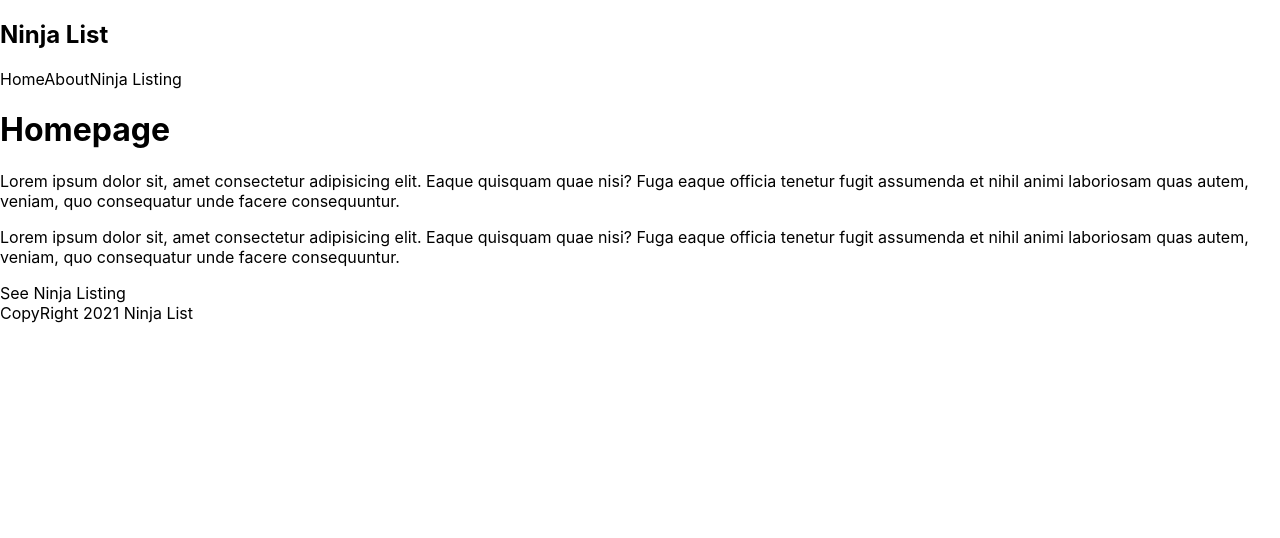
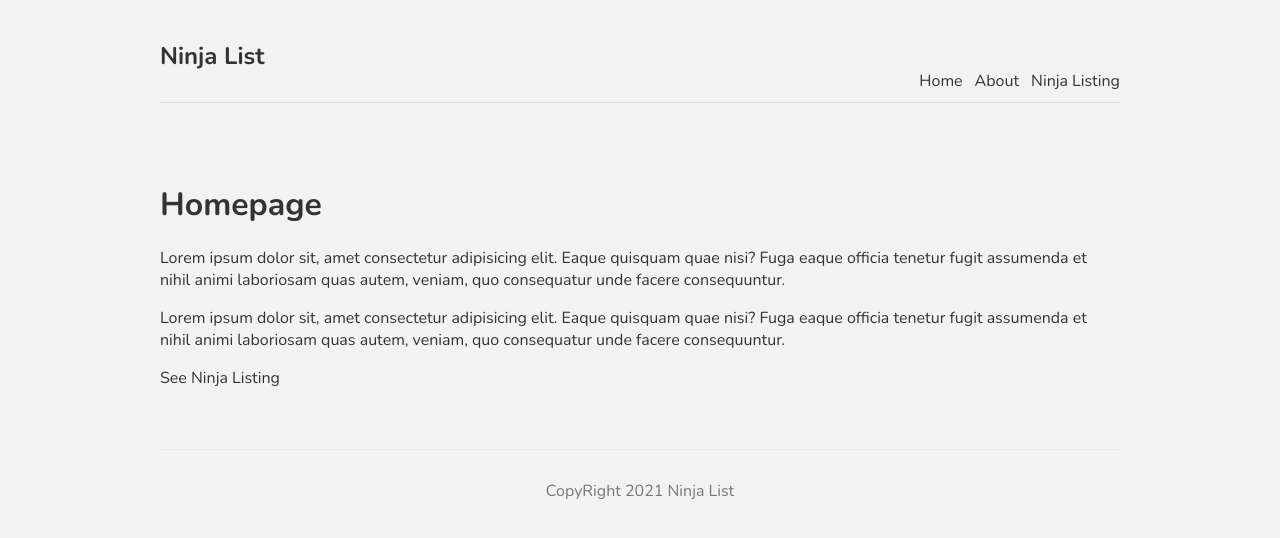
Before and after one commit to RuFrontEnd/next-research, a Next.js app in the folder net-ninja-tutorial/: page / in a window 1280 px wide. Shown: the top 538 px of the page. Built offline with nearby package versions, Linux system fonts and the light colour scheme.

Commit message:
新增全域 css

```diff
--- a/net-ninja-tutorial/components/Footer.js
+++ b/net-ninja-tutorial/components/Footer.js
@@ -1,5 +1,5 @@
 const Footer = () => {
-  return <div>CopyRight 2021 Ninja List</div>;
+  return <footer>CopyRight 2021 Ninja List</footer>;
 };
 
 export default Footer;
--- /dev/null
+++ b/net-ninja-tutorial/components/Layout.js
@@ -0,0 +1,14 @@
+import Navbar from "@/components/Navbar";
+import Footer from "@/components/Footer";
+
+const Layout = ({ children }) => {
+  return (
+    <div className="content">
+      <Navbar />
+      {children}
+      <Footer />
+    </div>
+  );
+};
+
+export default Layout;
--- a/net-ninja-tutorial/pages/_app.js
+++ b/net-ninja-tutorial/pages/_app.js
@@ -1,7 +1,12 @@
-import '../styles/globals.css'
+import "../styles/globals.css";
+import Layout from "@/components/Layout";
 
 function MyApp({ Component, pageProps }) {
-  return <Component {...pageProps} />
+  return (
+    <Layout>
+      <Component {...pageProps} />
+    </Layout>
+  );
 }
 
-export default MyApp
+export default MyApp;
--- a/net-ninja-tutorial/pages/index.js
+++ b/net-ninja-tutorial/pages/index.js
@@ -9,7 +9,6 @@
 export default function Home() {
   return (
     <div>
-      <Navbar />
       <h1>Homepage</h1>
       <p>
         Lorem ipsum dolor sit, amet consectetur adipisicing elit. Eaque quisquam
@@ -24,7 +23,6 @@
       <Link href="/ninjas">
         <a>See Ninja Listing</a>
       </Link>
-      <Footer />
     </div>
   );
 }
--- a/net-ninja-tutorial/styles/globals.css
+++ b/net-ninja-tutorial/styles/globals.css
@@ -1,16 +1,37 @@
-html,
+@import url('https://fonts.googleapis.com/css2?family=Nunito:wght@300;400;600;700&display=swap');
+
 body {
-  padding: 0;
-  margin: 0;
-  font-family: -apple-system, BlinkMacSystemFont, Segoe UI, Roboto, Oxygen,
-    Ubuntu, Cantarell, Fira Sans, Droid Sans, Helvetica Neue, sans-serif;
+  background: #f2f2f2;
+  color: #333;
+  font-family: "Nunito";
 }
-
 a {
-  color: inherit;
+  color: #333;
   text-decoration: none;
 }
-
-* {
-  box-sizing: border-box;
+.content {
+  max-width: 960px;
+  margin: 0 auto;
 }
+nav {
+  margin: 10px auto 80px;
+  padding: 10px 0;
+  display: flex;
+  justify-content: flex-end;
+  align-items: flex-end;
+  border-bottom: 1px solid #ddd;
+}
+nav a {
+  margin-left: 12px;
+}
+nav .logo {
+  margin-right: auto;
+}
+footer {
+  display: block;
+  text-align: center;
+  padding: 30px 0;
+  margin-top: 60px;
+  color: #777;
+  border-top: 1px solid #eaeaea;
+}
```
